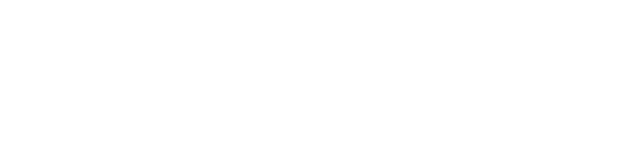
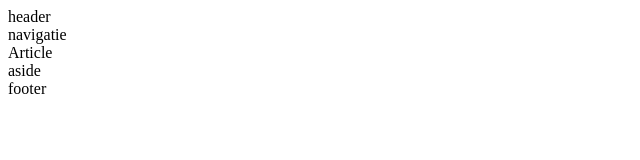
Before and after one commit to Nick-Speelman/ict-site2, a plain HTML site: page index.html in a window 1280 px wide. Shown: the whole page, without its empty margins (0-640 px from the left). Drawn offline with Linux system fonts and the light colour scheme.

Commit message:
header navigatie Article aside footer toevoegen

```diff
--- a/index.html
+++ b/index.html
@@ -2,13 +2,11 @@
 
 <html>
 
-<header>
-
-</header>
+<header>header</header>
 <div>
-
+  <nav>navigatie</nav>
+  <article>Article</article>
+  <aside>aside</aside>
 </div>
-<footer>
-
-</footer>
+<footer>footer</footer>
 </html>
```
